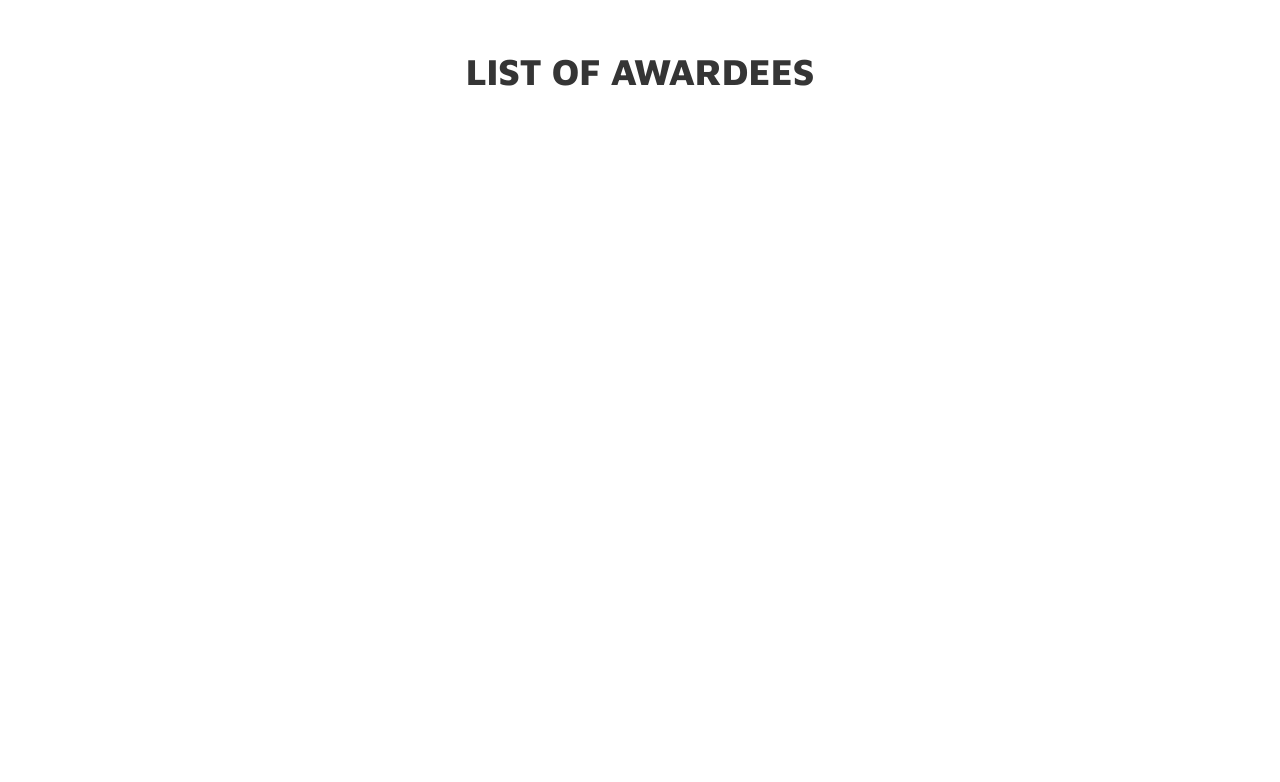
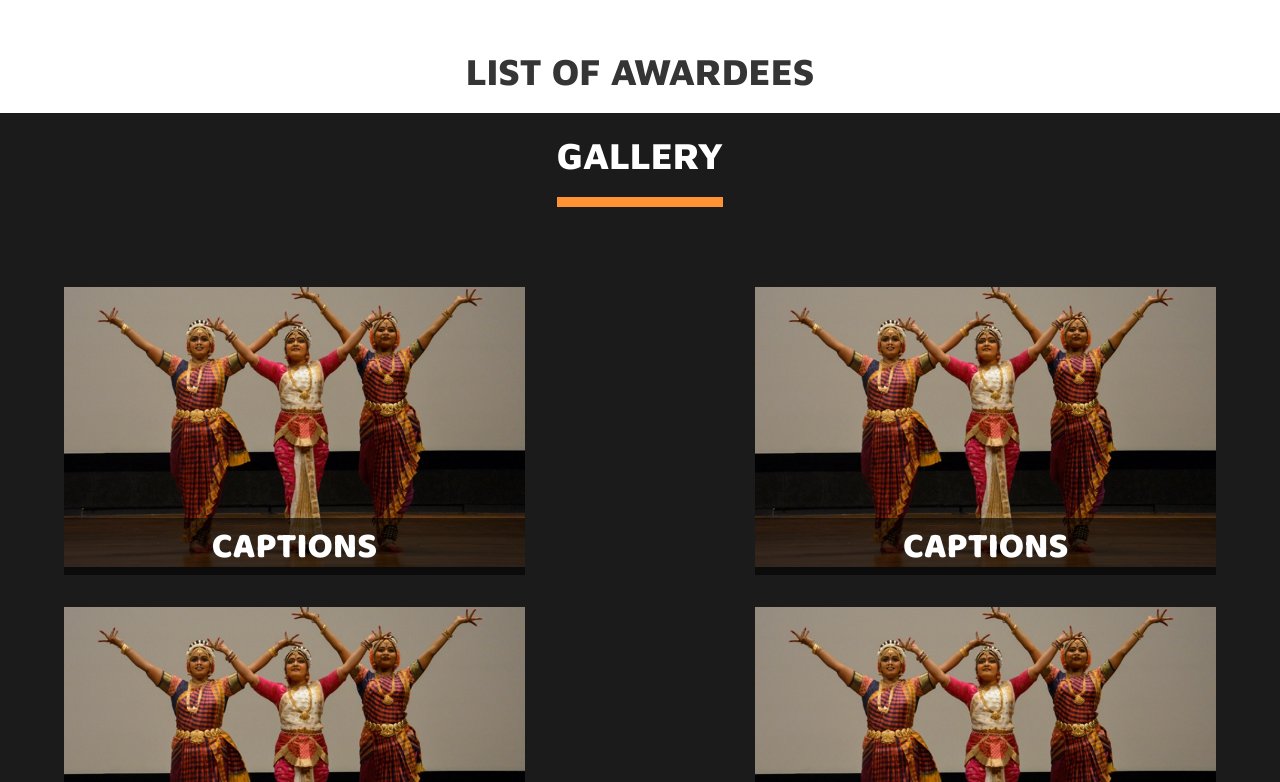
Before and after one commit to igarg2001/ARD-website, a Vue app: page /daa in a window 1280 px wide. Shown: the part 1478-2260 px from the top of the page. Before the commit the page ends 1591 px from the top, so only its background shows below. Built offline with nearby package versions, Linux system fonts and the light colour scheme.

Commit message:
daa page gallery, port change to 4000

```diff
--- a/package.json
+++ b/package.json
@@ -3,7 +3,7 @@
   "version": "0.1.0",
   "private": true,
   "scripts": {
-    "serve": "vue-cli-service serve",
+    "serve": "vue-cli-service serve --port 4000",
     "build": "vue-cli-service build",
     "lint": "vue-cli-service lint"
   },
--- /dev/null
+++ b/src/components/Reusable/ImageGrid.vue
@@ -0,0 +1,90 @@
+<template>
+    <div class="container">
+        <div class="column">
+            <div class="element">
+                <img src="../../assets/images/DAAGallery/test.png">
+                <div class="overlay">CAPTIONS</div>
+            </div>
+            <div class="element">
+                <img src="../../assets/images/DAAGallery/test.png">
+                 <div class="overlay">CAPTIONS</div>
+
+            </div>
+        </div>
+        <div class="column">
+            <div class="element">
+                <img src="../../assets/images/DAAGallery/test.png">
+ <div class="overlay">CAPTIONS</div>
+            </div>
+            <div class="element">
+                <img src="../../assets/images/DAAGallery/test.png">
+                 <div class="overlay">CAPTIONS</div>
+            </div>
+        </div>
+        <div class="column">
+            <div class="element">
+                <img src="../../assets/images/DAAGallery/test.png">
+                 <div class="overlay">CAPTIONS</div>
+            </div>
+            <div class="element">
+                <img src="../../assets/images/DAAGallery/test.png">
+                 <div class="overlay">CAPTIONS</div>
+            </div>
+        </div>
+        <div class="column">
+            <div class="element">
+                <img src="../../assets/images/DAAGallery/test.png">
+                 <div class="overlay">CAPTIONS</div>
+            </div>
+            <div class="element">
+                <img src="../../assets/images/DAAGallery/test.png">
+                 <div class="overlay">CAPTIONS</div>
+            </div>
+        </div>
+    </div>
+</template>
+
+<script>
+export default {
+    name: "ImageGrid"
+}
+</script>
+
+<style scoped>
+    .container {
+        width: 100%;
+        display: flex;
+        flex-direction: column;
+        align-items: center;
+    }
+    .column {
+        display: flex;
+        flex-direction: row;
+        justify-content: space-between;
+        align-items: center;
+        width: 90%;
+        margin-bottom: 2.5%;
+
+    }
+    .element {
+        width: 40%;
+        position: relative;
+    }
+    .element img {
+        width: 100%;
+    }
+    .overlay {
+        position: absolute;
+        bottom: 0;
+        height: 20%;
+        width: 100%;
+        background: rgba(0, 0, 0, 0.6);
+        color: white;
+        display: flex;
+        justify-content: center;
+        align-items: center;
+        font-size: 36px;
+        font-weight: 800;
+    }
+
+</style>
--- a/src/pages/DAAPage.vue
+++ b/src/pages/DAAPage.vue
@@ -25,8 +25,8 @@
     event was well received by various prominent personalities including the
     list of Awardees.
   </div>
-    </template>
- </PageSection>
+</template>
+</PageSection>
  <div id="buttonCont">
     <OrangeButton displayText="2020" type="filled" />
       <OrangeButton displayText="2019" type="outline" color/>
@@ -35,7 +35,19 @@
          <OrangeButton displayText="2016" type="outline" color/>
  </div>
  <div id="awardeesCarouselContainer">
-     <div id="headingText">LIST OF AWARDEES</div>
+     <div class="headingText">LIST OF AWARDEES</div>
+ </div>
+ <div id="galleryContainer">
+   <div class="headingCont">
+       <div class="headingText whiteHeading">GALLERY</div>
+   <div class="headingUnderline"></div>
+
+   </div>
+  <ImageGrid />
+  <div id="loadMoreButton">
+    <OrangeButton displayText="Load More" type="filled" />
+  </div>
+
  </div>
 </template>
 <script>
@@ -43,6 +55,7 @@ import Header from "../components/Reusable/Header";
 import HeroSlider from "../components/HeroSlider";
 import OrangeButton from "../components/Reusable/Buttons/OrangeButton";
 import PageSection from "../components/Reusable/PageSection";
+import ImageGrid from '../components/Reusable/ImageGrid';
 export default {
   name: "HomePage",
   components: {
@@ -50,6 +63,7 @@ export default {
     HeroSlider,
     OrangeButton,
     PageSection,
+    ImageGrid
   },
 };
 </script>
@@ -141,13 +155,16 @@ export default {
     align-items: center;
     padding: 15px 0
 }
-#headingText {
+.headingText {
   font-family: "Maven Pro", sans-serif;
   font-weight: 800;
   color: #353535;
   text-transform: uppercase;
   font-size: 2.9vw;
   padding-bottom: 20px;
+}
+.whiteHeading {
+  color: white;
 }
 #awardeesCarouselContainer {
     width: 95%;
@@ -158,4 +175,21 @@ export default {
     margin-left: 2.5%;
     margin-top: 4%
 }
+#galleryContainer {
+  width: 100%;
+  background-color: #1b1b1b;
+  overflow-x: hidden;
+  display: flex;
+  flex-direction: column;
+  justify-content: center;
+  align-items: center;
+  padding: 20px 0;
+}
+.headingUnderline {
+  width: 100%;
+    max-width: 15vw;
+    height: 10px;
+    background-color: #ff9233;
+    margin-bottom: 80px;
+}
 </style>
```
Also changed, not shown: src/assets/images/DAAGallery/test.png (added).
